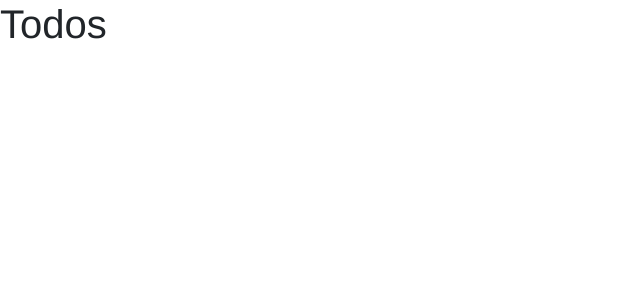
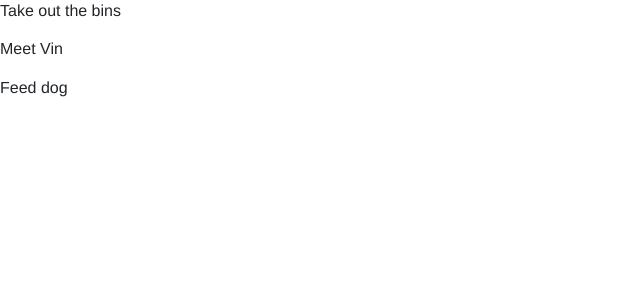
Before and after one commit to timmlaxton/React_Apps, a React (Create React App) app in the folder my-app/: page / in a window 1280 px wide. Shown: the top 300 px of the page, without its empty margins (0-640 px from the left). Built offline with nearby package versions, Linux system fonts and the light colour scheme.

Commit message:
added prop types

```diff
--- /dev/null
+++ b/my-app/src/components/TodoItem.js
@@ -0,0 +1,13 @@
+ import React, { Component } from 'react'
+
+ export class TodoItem extends Component {
+   render(){
+     return (
+       <div>
+       <p>{ this.props.todo.title}</p>
+       </div>
+     )
+   }
+ }
+
+ export default TodoItem
--- a/my-app/src/components/Todos.js
+++ b/my-app/src/components/Todos.js
@@ -1,13 +1,18 @@
 import React, {Component} from 'react';
+import TodoItem from './TodoItem';
+import PropTypes from 'prop-types';
 
 class Todos extends Component {
   render() {
-  return (
-    <div>
-    <h1>Todos</h1>
-    </div>
-  );
- }
+  return this.props.todos.map((todo) => (
+    <TodoItem key={todo.id} todo={todo} />
+  ));
+  }
+}
+
+//PropTypes
+Todos.propTypes = {
+  todos: PropTypes.array.isRequired
 }
 
 export default Todos;
```
